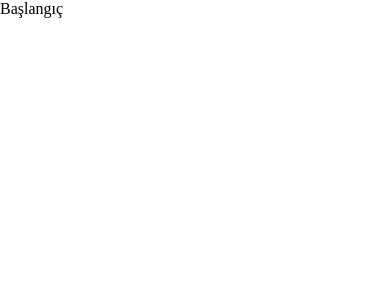
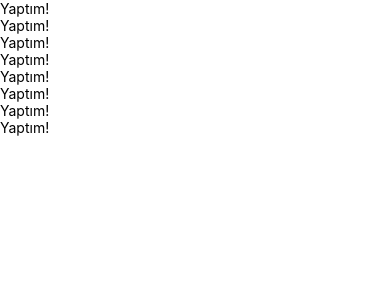
Before and after one commit to iHakan/odev-2-arayuz1-iHakan, a React Native app in the folder arayuzBir/: screen / in a window 390 px wide. Shown: the top 300 px of the page. Built offline with nearby package versions, Linux system fonts and the light colour scheme.

Commit message:
Denemeler ve node_modules eklenmesi

```diff
--- a/arayuzBir/App.js
+++ b/arayuzBir/App.js
@@ -3,8 +3,29 @@ import {View, Text} from 'react-native';
 
 class App extends React.Component {
   render() {
-    return <View>Başlangıç</View>;
+    return (
+      <View>
+        <Text>Yaptım!</Text>
+      </View>
+    );
   }
 }
 
-export default App;
+class Hakan extends React.Component {
+  render() {
+    return (
+      <View>
+        <App />
+        <App />
+        <App />
+        <App />
+        <App />
+        <App />
+        <App />
+        <App />
+      </View>
+    );
+  }
+}
+
+export default Hakan;
--- a/arayuzBir/index.js
+++ b/arayuzBir/index.js
@@ -3,7 +3,7 @@
  */
 
 import {AppRegistry} from 'react-native';
-import App from './App';
+import Hakan from './App';
 import {name as appName} from './app.json';
 
-AppRegistry.registerComponent(appName, () => App);
+AppRegistry.registerComponent(appName, () => Hakan);
```
Also changed, not shown: 1 other file (tests, documents, lock files or other folders).
